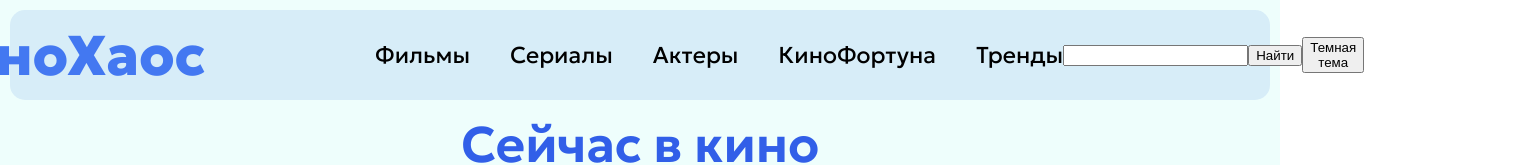
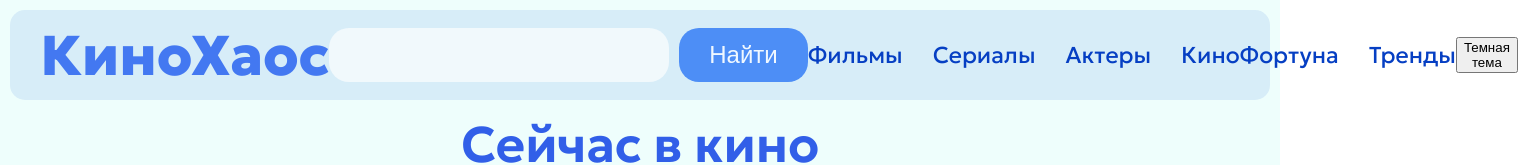
Before and after one commit to eatthecookies/movie-project, a React (Vite) app: page / in a window 1280 px wide. Shown: the top 165 px of the page, 1518 px wide, since content can reach past the window. Built offline with nearby package versions, Linux system fonts and the light colour scheme; no server answers.

Commit message:
Added SearchBar component

```diff
--- /dev/null
+++ b/src/components/SearchBar/SearchBar.module.css
@@ -0,0 +1,29 @@
+.searchContainer {
+  display: flex;
+  gap: 10px;
+}
+
+.searchBar {
+  /* height: 30px; */
+  background-color: rgba(255, 255, 255, 0.662);
+  width: 300px;
+  border: none;
+  border-radius: 20px;
+  outline: none;
+  font-size: 30px;
+  padding: 10px 20px;
+}
+.searchButton {
+  border: none;
+  border-radius: 20px;
+  font-size: 24px;
+  background-color: rgb(77, 142, 246);
+  color: aliceblue;
+  padding: 10px 30px;
+  cursor: pointer;
+  transition: 0.2s;
+}
+
+.searchButton:hover {
+  background-color: rgb(32, 115, 247);
+}
--- /dev/null
+++ b/src/components/SearchBar/index.tsx
@@ -0,0 +1,10 @@
+import styles from "./SearchBar.module.css";
+
+export default function SearchBar() {
+  return (
+    <div className={styles.searchContainer}>
+      <input className={styles.searchBar} type="text" />
+      <button className={styles.searchButton}>Найти</button>
+    </div>
+  );
+}
--- a/src/pages/TemplatePage/Header/Header.module.css
+++ b/src/pages/TemplatePage/Header/Header.module.css
@@ -1,17 +1,18 @@
 .headerContainer {
   height: 70px;
   display: flex;
-  justify-content: center;
+  color: rgb(6, 63, 195);
+  justify-content: space-between;
   background-color: rgb(215, 237, 248);
   border-radius: 15px;
   align-items: center;
   padding: 10px 30px;
-  max-width: 1400px;
+  /* max-width: 1400px; */
   margin: 0 auto;
 }
 
 .logo {
-  justify-self: flex-start;
+  /* justify-self: flex-start; */
   color: rgb(67, 120, 241);
   font-size: 56px;
   font-weight: 800;
@@ -24,9 +25,9 @@
 }
 
 .links {
-  gap: 40px;
-  margin: 0 170px;
-  margin-right: auto;
+  gap: 30px;
+  /* margin: 0 170px; */
+  /* margin-right: auto; */
   display: flex;
   font-size: 23px;
 }
--- a/src/pages/TemplatePage/Header/index.tsx
+++ b/src/pages/TemplatePage/Header/index.tsx
@@ -1,5 +1,6 @@
 import { Link } from "react-router";
 import styles from "./Header.module.css";
+import SearchBar from "../../../components/SearchBar";
 type Menu = {
   [key: string]: string;
 };
@@ -14,6 +15,7 @@ export default function Header() {
   return (
     <div className={styles.headerContainer}>
       <div className={styles.logo}>КиноХаос</div>
+      <SearchBar />{" "}
       <div className={styles.links}>
         {Object.keys(menu).map((item) => (
           <Link to={menu[item]} key={item} className={styles.link}>
@@ -21,9 +23,7 @@ export default function Header() {
           </Link>
         ))}
       </div>
-      <input></input>
-      <button>Найти</button>
-      <button> Темная тема</button>
+      <button>Темная тема</button>
     </div>
   );
 }
```
